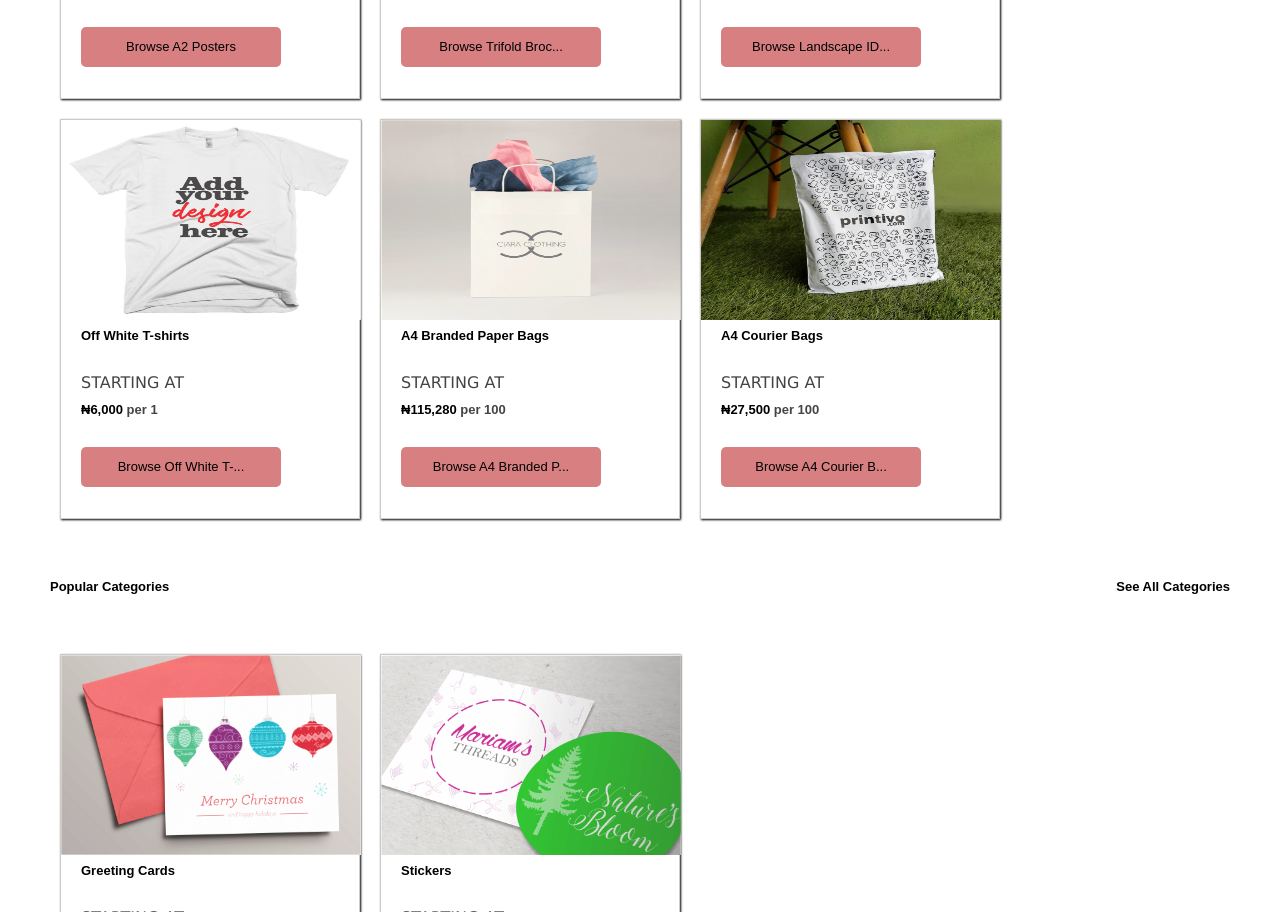
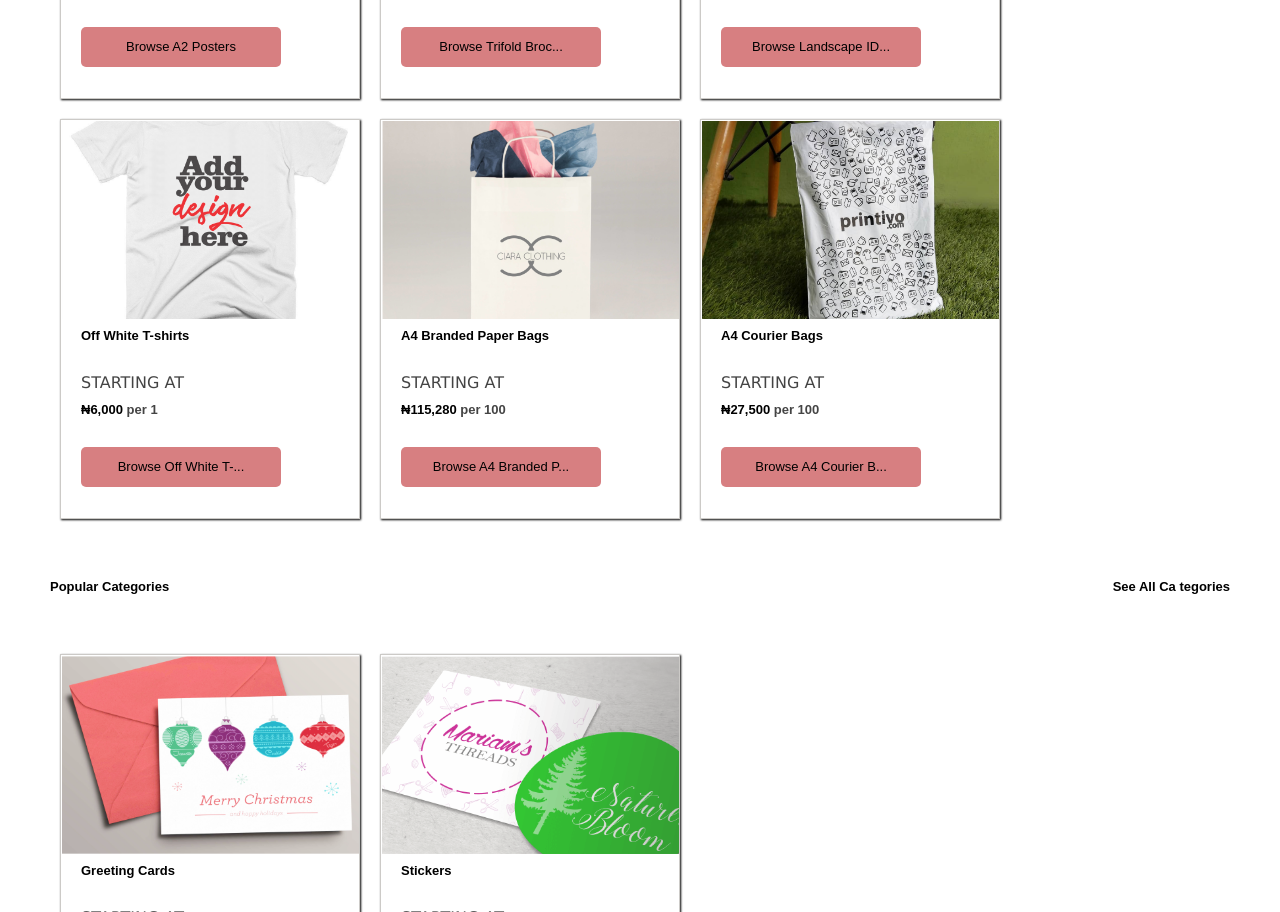
Before and after one commit to CyberAshluxe/printivo, a plain HTML site: page index.html in a window 1280 px wide. Shown: the part 1888-2800 px from the top of the page. Drawn offline with Linux system fonts and the light colour scheme.

Commit message:
third commit

```diff
--- a/index.html
+++ b/index.html
@@ -182,7 +182,7 @@
             <h1>Popular Categories</h1>
         </div>
         <div>
-            <h4>See All Categories</h4>
+            <h4>See All Ca tegories</h4>
         </div>
     </nav>
     <div class="parent">
--- a/style.css
+++ b/style.css
@@ -82,7 +82,8 @@ height: 400px;
 margin: 10px;
 border: 1px rgb(204, 202, 199) solid;
 box-shadow: 1px 1px 2px;
-
+overflow: hidden;
+position: relative;
 }
 .child img{
  width: 300px;
@@ -90,10 +91,13 @@ box-shadow: 1px 1px 2px;
  margin: 0px;
  padding: 0px;
 
+ border: solid transparent 1px;
+ object-fit: cover;
 }
 .child img:hover{
-transform: scale(1.1);
-transition: transform 0.3s ease;
+    transition: transform 1.3s ease;
+transform: scale(1.05);
+
 }
 
 .child span{
```
Also changed, not shown: image/searchbar.svg (added).
